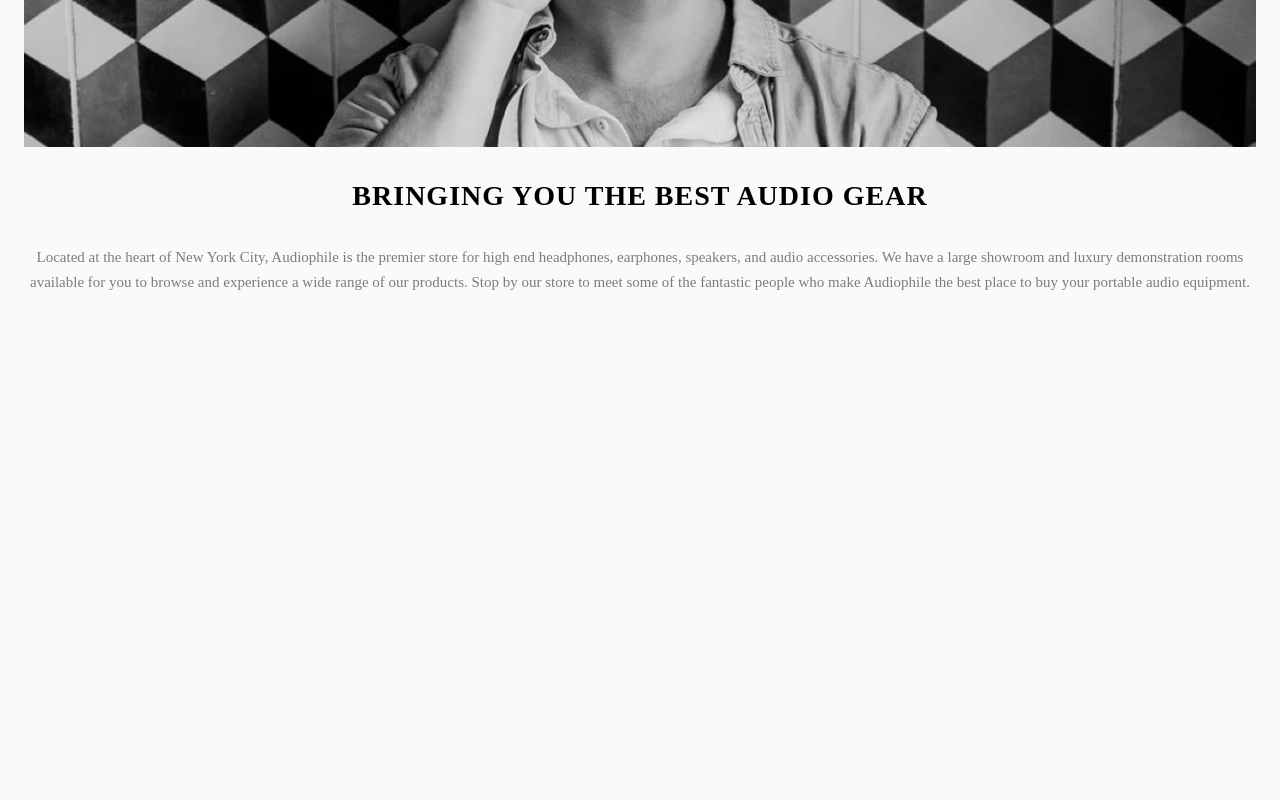
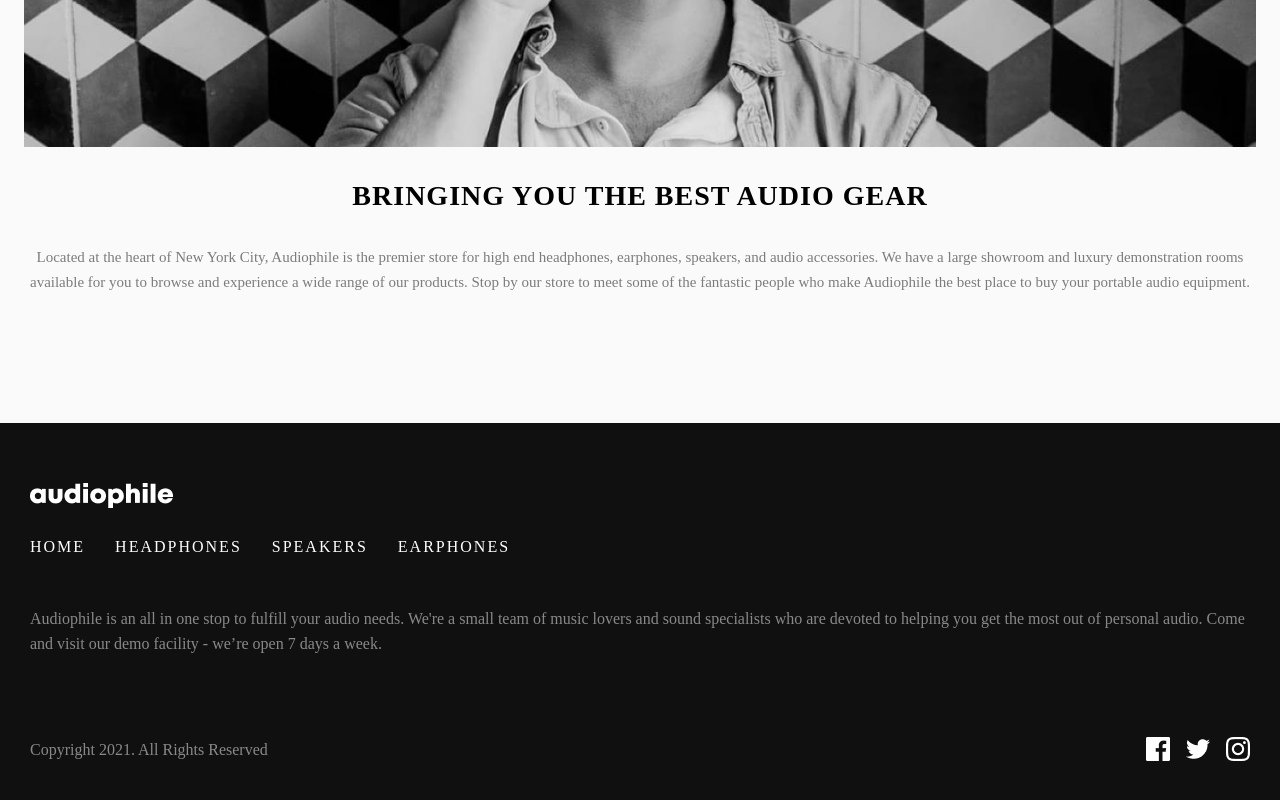
Before and after one commit to teonateona12/Audiophile-front, a React (Create React App) app: page /products in a window 1280 px wide. Shown: the part 4470-5270 px from the top of the page. Before the commit the page ends 4789 px from the top, so only its background shows below. Built offline with nearby package versions, Linux system fonts and the light colour scheme; no server answers.

Commit message:
style: add footer

```diff
--- /dev/null
+++ b/src/components/Footer.tsx
@@ -0,0 +1,100 @@
+import React from "react";
+import styled from "styled-components";
+import logo from "../images/logo.png";
+import icons from "../images/icons.png";
+
+export default function Footer() {
+  return (
+    <Container>
+      <Cont>
+        <div>
+          <Img src={logo} />
+        </div>
+        <Nav>
+          <NavText>HOME</NavText>
+          <NavText>HEADPHONES</NavText>
+          <NavText>SPEAKERS</NavText>
+          <NavText>EARPHONES</NavText>
+        </Nav>
+      </Cont>
+      <FooterText>
+        Audiophile is an all in one stop to fulfill your audio needs. We're a
+        small team of music lovers and sound specialists who are devoted to
+        helping you get the most out of personal audio. Come and visit our demo
+        facility - we’re open 7 days a week.
+      </FooterText>
+      <Div>
+        <FooterText>Copyright 2021. All Rights Reserved</FooterText>
+        <div>
+          <Img src={icons} />
+        </div>
+      </Div>
+    </Container>
+  );
+}
+const Cont = styled.div`
+  @media (min-width: 1440px) {
+    display: flex;
+    justify-content: space-between;
+  }
+`;
+const Div = styled.div`
+  @media (min-width: 768px) {
+    display: flex;
+    justify-content: space-between;
+    margin-top: 5%;
+  }
+`;
+const Nav = styled.nav`
+  display: flex;
+  flex-direction: column;
+  gap: 30px;
+  margin: 30px;
+  @media (min-width: 768px) {
+    flex-direction: row;
+    margin-left: 0;
+  }
+  @media (min-width: 1440px) {
+    margin-top: 0;
+  }
+`;
+const Img = styled.img`
+  margin: auto;
+  display: flex;
+  margin-top: 40px;
+  @media (min-width: 768px) {
+    margin: 0;
+  }
+`;
+const Container = styled.div`
+  background-color: #101010;
+  display: flex;
+  flex-direction: column;
+  gap: 20px;
+  padding: 24px;
+  margin-top: 10%;
+  @media (min-width: 768px) {
+    padding: 60px 30px;
+  }
+  @media (min-width: 1440px) {
+    padding: 5% 12%;
+  }
+`;
+const FooterText = styled.p`
+  text-align: center;
+  color: #ffffff;
+  mix-blend-mode: normal;
+  line-height: 25px;
+  opacity: 0.5;
+  @media (min-width: 768px) {
+    text-align: left;
+  }
+  @media (min-width: 1440px) {
+    width: 50%;
+  }
+`;
+const NavText = styled.p`
+  letter-spacing: 2px;
+  color: #ffffff;
+  text-align: center;
+`;
--- a/src/components/Home.tsx
+++ b/src/components/Home.tsx
@@ -9,6 +9,7 @@
 import image6 from "../images/shared/mobile/image-best-gear.jpg";
 import image7 from "../images/shared/tablet/image-best-gear.jpg";
 import image8 from "../images/shared/desktop/image-best-gear.jpg";
+import Footer from "./Footer";
 
 import Category from "./Category";
 import { useEffect, useState } from "react";
@@ -101,6 +102,7 @@
           </Paragraph>
         </TextDiv>
       </LastDiv>
+      <Footer />
     </MainCont>
   );
 }
--- a/src/components/Login.tsx
+++ b/src/components/Login.tsx
@@ -3,11 +3,12 @@
 import { useState } from "react";
 import axios from "axios";
 import { useNavigate } from "react-router-dom";
+import { LogIn } from "./types";
 
 import { Link } from "react-router-dom";
 import { MainCont, Error } from "./Signup";
 
-export default function Login({ setisLoggedIn }: any) {
+export default function Login({ setisLoggedIn }: LogIn) {
   const [error, setError] = useState<string>("");
   const {
     register,
--- a/src/components/Products.tsx
+++ b/src/components/Products.tsx
@@ -3,8 +3,9 @@
 import Home from "./Home";
 import axios from "axios";
 import { useEffect } from "react";
+import { LogIn } from "./types";
 
-export default function Products({ setisLoggedIn }: any) {
+export default function Products({ setisLoggedIn }: LogIn) {
   const [data, setData] = useState<any>([]);
   useEffect(() => {
     const getProducts = async () => {
--- a/src/components/Signup.tsx
+++ b/src/components/Signup.tsx
@@ -15,8 +15,9 @@
   Title,
 } from "./Login";
 import { Link } from "react-router-dom";
+import { LogIn } from "./types";
 
-export default function Signup({ setisLoggedIn }: any) {
+export default function Signup({ setisLoggedIn }: LogIn) {
   const navigate = useNavigate();
 
   const {
```
Also changed, not shown: src/components/types.ts (added, +8 -0 lines), src/images/icons.png (added).
